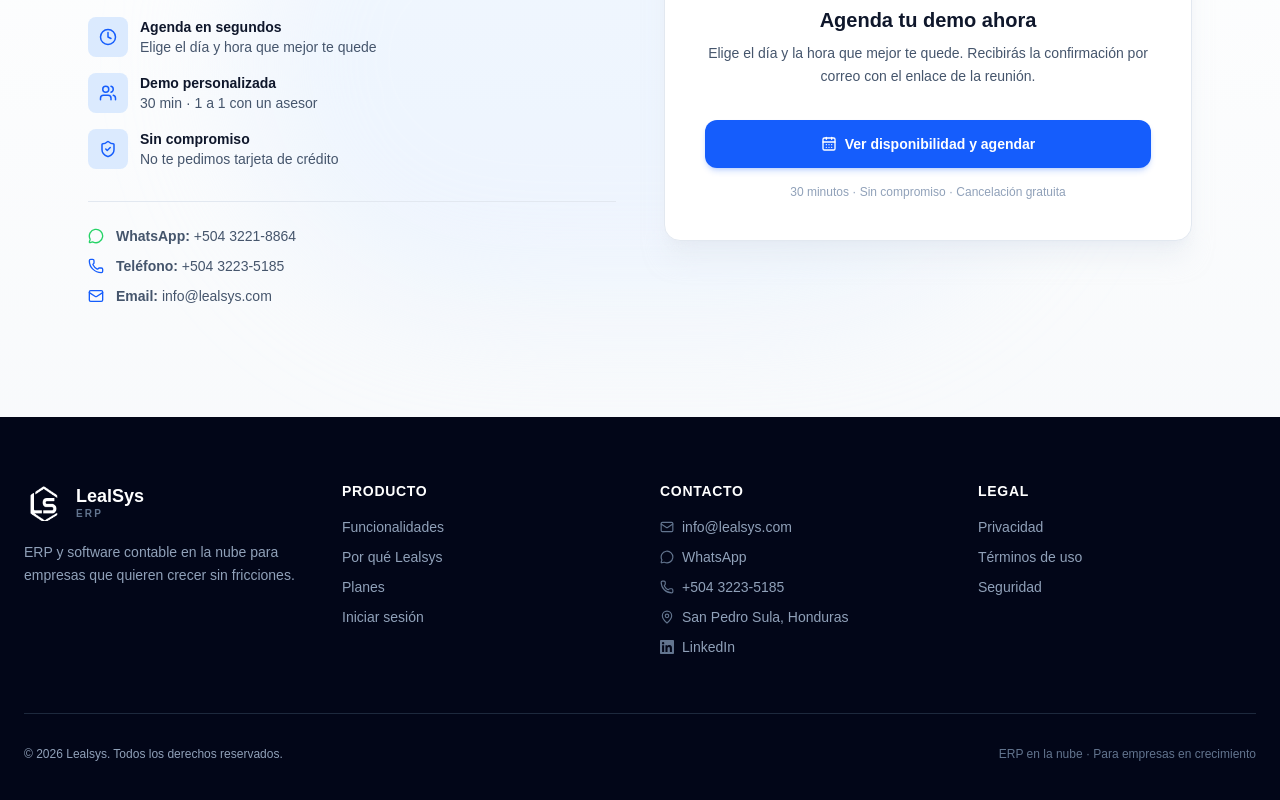
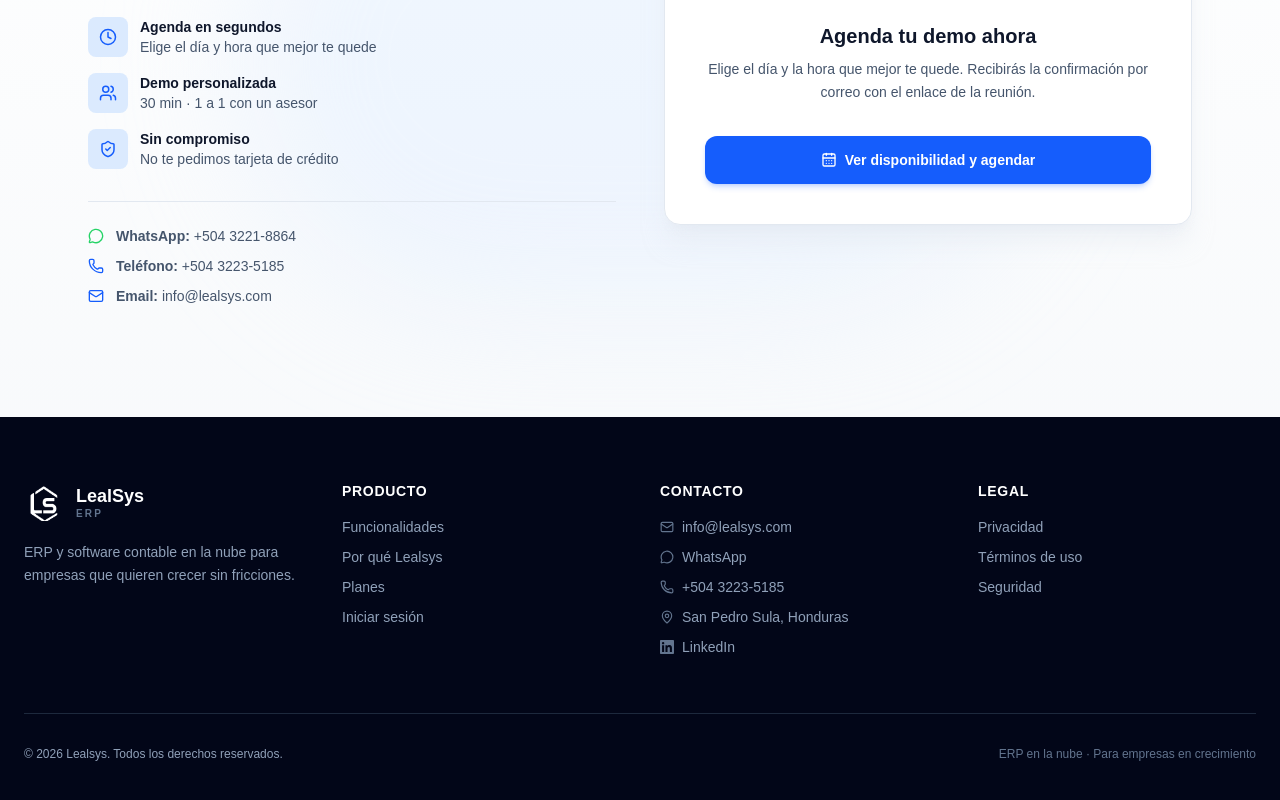
Before and after one commit to lealsyserp-coder/lealsys-landing, a Next.js app: page / in a window 1280 px wide. Shown: the part 5273-6073 px from the top of the page. Built offline with nearby package versions, Linux system fonts and the light colour scheme; no server answers.

Commit message:
fix: remove redundant text below demo CTA button

```diff
--- a/src/components/DemoForm.tsx
+++ b/src/components/DemoForm.tsx
@@ -75,7 +75,6 @@ export function DemoForm() {
                 <CalendarDays size={16} />
                 Ver disponibilidad y agendar
               </Link>
-              <p className="mt-4 text-xs text-slate-400">30 minutos · Sin compromiso · Cancelación gratuita</p>
             </div>
           </Reveal>
         </div>
```
